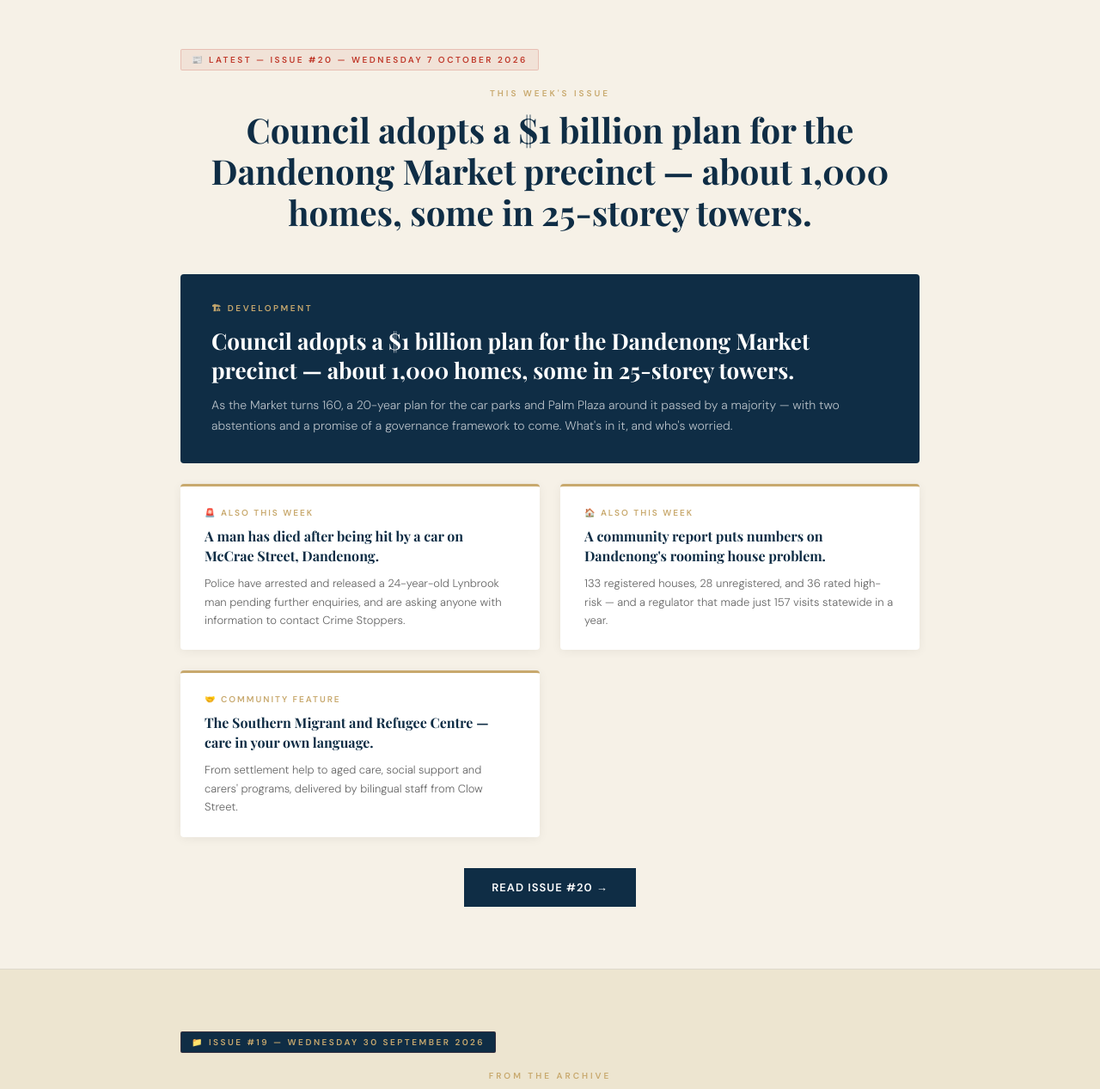
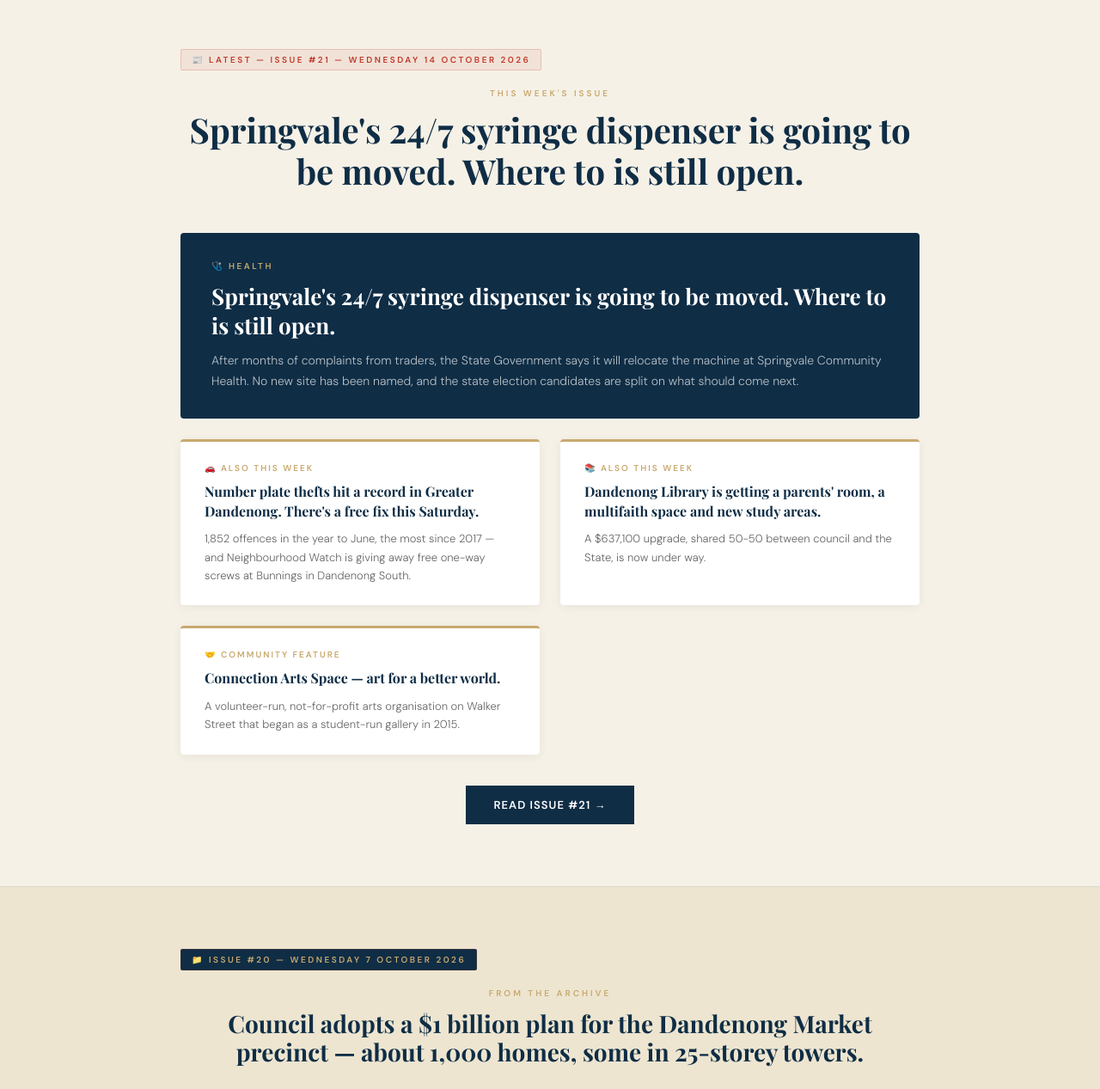
Before and after one commit to Tippitopher/thedandenonglocal.au, a plain HTML site: page index.html in a window 1280 px wide. Shown: the part 1080-2347 px from the top of the page at 86% size. Drawn offline with nearby package versions, Linux system fonts and the light colour scheme; a web font is replaced by a local one.

Commit message:
Add files via upload

```diff
--- a/index.html
+++ b/index.html
@@ -604,12 +604,53 @@
   </div>
 </section>
 
-<!-- ISSUE #20 PREVIEW -->
+<!-- ISSUE #21 PREVIEW -->
 <section class="issue-preview">
   <div class="preview-inner">
-    <span class="preview-badge">📰 Latest — Issue #20 — Wednesday 7 October 2026</span>
+    <span class="preview-badge">📰 Latest — Issue #21 — Wednesday 14 October 2026</span>
     <p class="section-label">This week's issue</p>
-    <h2 class="section-title">Council adopts a $1 billion plan for the Dandenong Market precinct — about 1,000 homes, some in 25-storey towers.</h2>
+    <h2 class="section-title">Springvale's 24/7 syringe dispenser is going to be moved. Where to is still open.</h2>
+
+    <div class="preview-grid">
+
+      <div class="preview-main">
+        <div class="preview-main-tag">🩺 Health</div>
+        <h3>Springvale's 24/7 syringe dispenser is going to be moved. Where to is still open.</h3>
+        <p>After months of complaints from traders, the State Government says it will relocate the machine at Springvale Community Health. No new site has been named, and the state election candidates are split on what should come next.</p>
+      </div>
+
+      <div class="preview-card">
+        <div class="preview-card-tag">🚗 Also This Week</div>
+        <h4>Number plate thefts hit a record in Greater Dandenong. There's a free fix this Saturday.</h4>
+        <p>1,852 offences in the year to June, the most since 2017 — and Neighbourhood Watch is giving away free one-way screws at Bunnings in Dandenong South.</p>
+      </div>
+
+      <div class="preview-card">
+        <div class="preview-card-tag">📚 Also This Week</div>
+        <h4>Dandenong Library is getting a parents' room, a multifaith space and new study areas.</h4>
+        <p>A $637,100 upgrade, shared 50-50 between council and the State, is now under way.</p>
+      </div>
+
+      <div class="preview-card">
+        <div class="preview-card-tag">🤝 Community Feature</div>
+        <h4>Connection Arts Space — art for a better world.</h4>
+        <p>A volunteer-run, not-for-profit arts organisation on Walker Street that began as a student-run gallery in 2015.</p>
+      </div>
+
+    </div>
+
+    <div style="text-align:center;">
+      <a href="https://thedandenonglocal.beehiiv.com/p/the-dandenong-local-issue-21" target="_blank" class="preview-read-link">Read Issue #21 →</a>
+    </div>
+  </div>
+</section>
+
+<!-- ISSUE #20 ARCHIVE -->
+<section class="issue-preview" style="background:#ede5d0;">
+  <div class="preview-inner">
+    <span class="preview-badge" style="background:var(--navy);color:var(--gold);">📁 Issue #20 — Wednesday 7 October 2026</span>
+    <p class="section-label">From the archive</p>
+    <h2 class="section-title" style="font-size:clamp(20px,3vw,28px);">Council adopts a $1 billion plan for the Dandenong Market precinct — about 1,000 homes, some in 25-storey towers.</h2>
 
     <div class="preview-grid">
 
@@ -640,7 +681,7 @@
     </div>
 
     <div style="text-align:center;">
-      <a href="https://thedandenonglocal.beehiiv.com/p/the-dandenong-local-issue-20" target="_blank" class="preview-read-link">Read Issue #20 →</a>
+      <a href="https://thedandenonglocal.beehiiv.com/p/the-dandenong-local-issue-20" target="_blank" class="preview-read-link" style="background:var(--navy);">Read Issue #20 →</a>
     </div>
   </div>
 </section>
```
